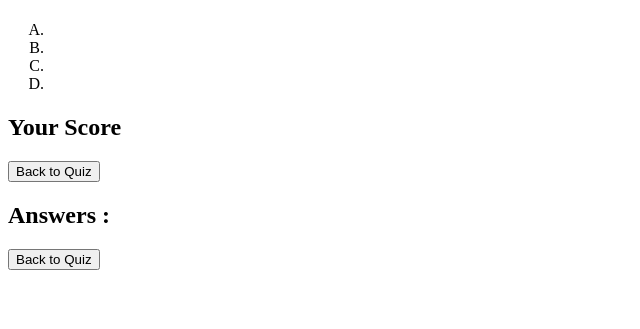
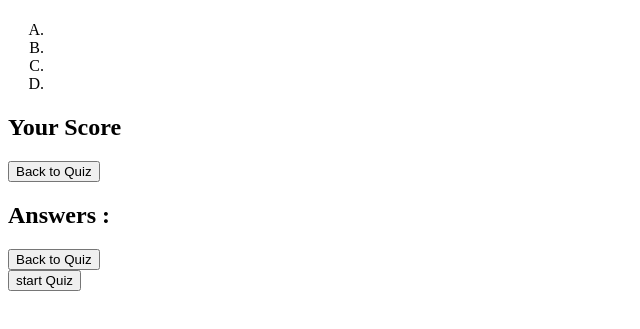
Before and after one commit to Fabitheguy003/srl.quiz, a plain HTML site: page index.html in a window 1280 px wide. Shown: the part 59-388 px from the top of the page, without its empty margins (0-640 px from the left). Drawn offline with Linux system fonts and the light colour scheme.

Commit message:
html file completed

```diff
--- a/index.html
+++ b/index.html
@@ -43,3 +43,11 @@
         </ol>
         <button type="button" id="score-btn" onclick="backToQuiz()">Back to Quiz</button>
     </div>
+
+    <div class="controls">
+        <button id="start-btn" class="start-btn btn">start Quiz</button>
+
+    <!-- javascript file source -->
+    <script src="./assets/index.js"></script>
+</body>
+</html>
```
